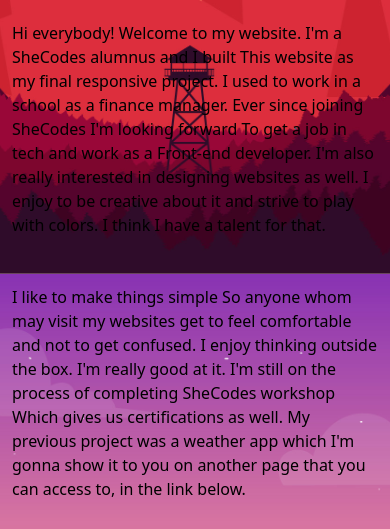
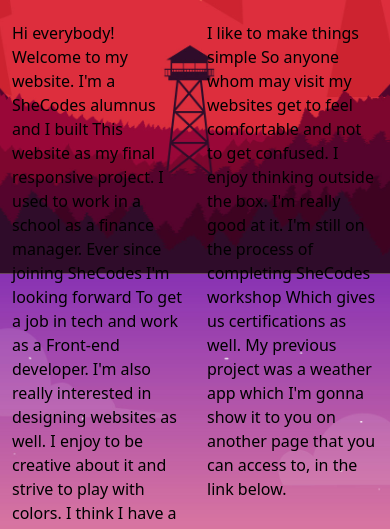
Before and after one commit to Shakiba94/Portfolio-project, a plain HTML site: page index.html in a window 390 px wide. Shown: the part 570-1099 px from the top of the page. Drawn offline with nearby package versions, Linux system fonts and the light colour scheme; a web font is replaced by a local one.

Commit message:
aligning the grids

```diff
--- a/index.html
+++ b/index.html
@@ -74,34 +74,27 @@
 
     <div class="container">
       <div class="row">
-        <div class="col-md-6">
-          <div class="content">
+        <div class="col">
           <p class="mb-5 mt-5">
             Hi everybody! Welcome to my website. I'm a SheCodes alumnus and I
-              built This website as my final responsive project. I used to work
-              in a school as a finance manager. Ever since joining SheCodes I'm
+            built This website as my final responsive project. I used to work in
+            a school as a finance manager. Ever since joining SheCodes I'm
             looking forward To get a job in tech and work as a Front-end
-              developer. I'm also really interested in designing websites as
-              well. I enjoy to be creative about it and strive to play with
-              colors. I think I have a talent for that.
+            developer. I'm also really interested in designing websites as well.
+            I enjoy to be creative about it and strive to play with colors. I
+            think I have a talent for that.
           </p>
         </div>
-        </div>
-      </div>
 
-      <div class="row">
-        <div class="col-md-6">
-          <div class="content">
-            <p class="mb-5">
+        <div class="col">
+          <p class="mb-5 mt-5">
             I like to make things simple So anyone whom may visit my websites
             get to feel comfortable and not to get confused. I enjoy thinking
-              outside the box. I'm really good at it. I'm still on the process
-              of completing SheCodes workshop Which gives us certifications as
-              well. My previous project was a weather app which I'm gonna show
-              it to you on another page that you can access to, in the link
-              below.
+            outside the box. I'm really good at it. I'm still on the process of
+            completing SheCodes workshop Which gives us certifications as well.
+            My previous project was a weather app which I'm gonna show it to you
+            on another page that you can access to, in the link below.
           </p>
-          </div>
         </div>
       </div>
     </div>
```
Lines whose indentation alone changed are shown as unchanged.
